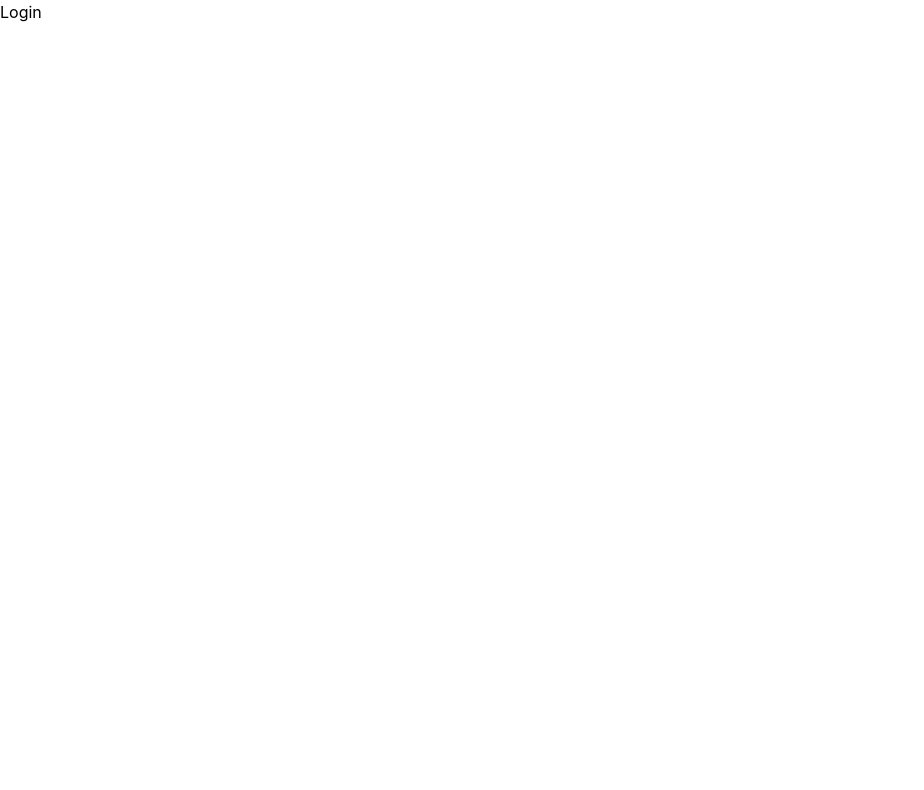
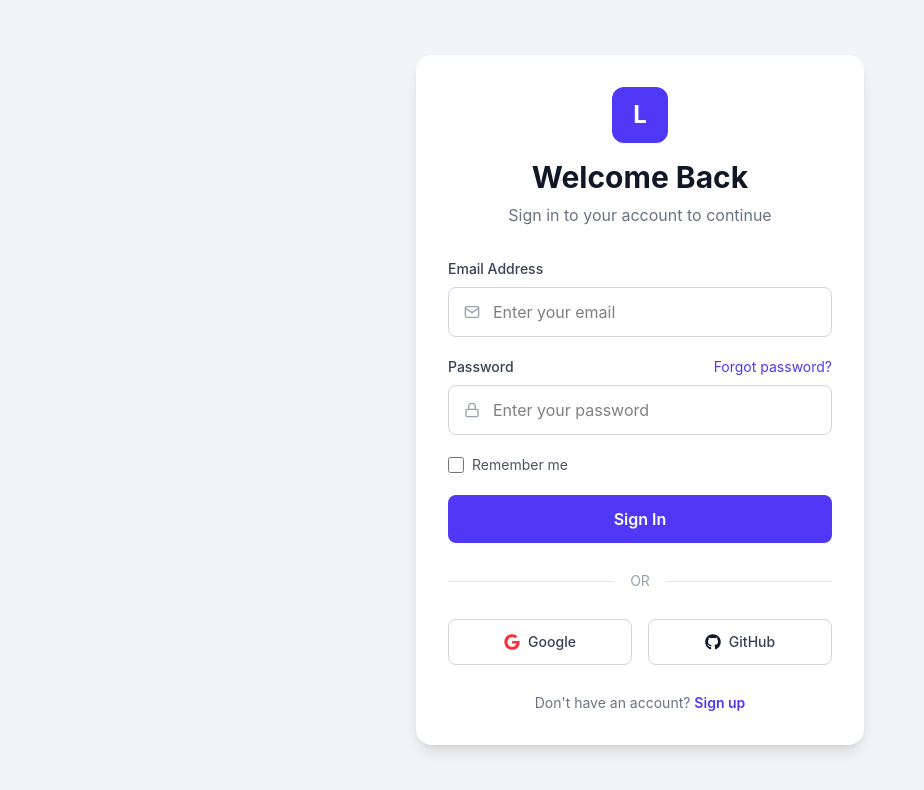
Before and after one commit to moshiurhossain/LMS-FRONTEND, a React (Vite) app: page /auth/login in a window 1280 px wide. Shown: the top 790 px of the page, without its empty margins (0-924 px from the left). Built offline with nearby package versions, Linux system fonts and the light colour scheme.

Commit message:
login page design created

```diff
--- a/package.json
+++ b/package.json
@@ -11,8 +11,10 @@
   },
   "dependencies": {
     "@tailwindcss/vite": "^4.3.3",
+    "axios": "^1.20.0",
     "react": "^19.2.8",
     "react-dom": "^19.2.8",
+    "react-icons": "^5.7.0",
     "react-router": "^8.4.0",
     "tailwindcss": "^4.3.3"
   },
--- a/src/App.jsx
+++ b/src/App.jsx
@@ -6,6 +6,8 @@ import Layoutone from './layouts/Layoutone'
 import Authlayout from './layouts/Authlayout'
 import Login from './pages/Login'
 import Signup from './pages/Signup'
+import Adminlayout from './layouts/Adminlayout'
+import Dashboard from './pages/Dashboard'
 function App() {
 
 
@@ -14,24 +16,31 @@ function App() {
     ////MasterLayout////
     <Route>
 
-      ////layoutone////
+      {/* ////layoutone//// */}
       <Route path ='/' element={<Layoutone/>}>
         <Route index element={<Home/>}/>
         <Route path='*' element={<Notfound/>}/>
       </Route>
-      ////layoutone////
+      {/* ////layoutone//// */}
 
-      ////Authlayout////
+      {/* ////Authlayout//// */}
       <Route path='/auth' element={<Authlayout/>}>
+        <Route index element={<Signup/>} />
         <Route path='/auth/login' element={<Login/>} />
-        <Route path='/auth/signup' element={<Signup/>} />
+        <Route path='*' element={<Notfound/>}/>
       </Route>
-      ////Authlayout////
+      {/* ////Authlayout//// */}
 
+      {/* ////Adminlayout */}
+      <Route path='/admin' element={<Adminlayout/>}>
+       <Route index element={<Dashboard/>}/>
+       <Route path='*' element={<Notfound/>}/>
+      </Route>
+      {/* ////Adminlayout */}
 
 
     </Route>
-     ////MasterLayout////
+     //MasterLayout////
   ))
   // React Router ends //
 
--- a/src/layouts/Adminlayout.jsx
+++ b/src/layouts/Adminlayout.jsx
@@ -1,9 +1,11 @@
 import { Outlet } from "react-router"
+import Header from "../pages/Header"
 
 
 const Adminlayout = () => {
   return (
     <div>
+        <Header/>
         <Outlet/>
     </div>
   )
--- /dev/null
+++ b/src/pages/Dashboard.jsx
@@ -0,0 +1,11 @@
+
+
+const Dashboard = () => {
+  return (
+    <div>
+        Dashboard
+    </div>
+  )
+}
+
+export default Dashboard
--- a/src/pages/Login.jsx
+++ b/src/pages/Login.jsx
@@ -1,9 +1,122 @@
 
+
+import React from "react";
+import { FaGoogle, FaGithub } from "react-icons/fa";
+import { FiMail, FiLock } from "react-icons/fi";
 
 const Login = () => {
   return (
-    <div>Login</div>
-  )
-}
+    <div className="min-h-screen bg-gray-100 flex items-center justify-center px-4">
+      <div className="w-full max-w-md bg-white rounded-2xl shadow-lg p-8">
+        {/* Header */}
+        <div className="text-center mb-8">
+          <div className="w-14 h-14 bg-indigo-600 rounded-xl flex items-center justify-center mx-auto mb-4">
+            <span className="text-white text-2xl font-bold">L</span>
+          </div>
 
-export default Login
+          <h1 className="text-3xl font-bold text-gray-900">
+            Welcome Back
+          </h1>
+
+          <p className="text-gray-500 mt-2">
+            Sign in to your account to continue
+          </p>
+        </div>
+
+        {/* Login Form */}
+        <div className="space-y-5">
+          {/* Email */}
+          <div>
+            <label className="block text-sm font-medium text-gray-700 mb-2">
+              Email Address
+            </label>
+
+            <div className="relative">
+              <FiMail className="absolute left-4 top-1/2 -translate-y-1/2 text-gray-400" />
+
+              <input
+                type="email"
+                placeholder="Enter your email"
+                className="w-full pl-11 pr-4 py-3 border border-gray-300 rounded-lg outline-none focus:ring-2 focus:ring-indigo-500 focus:border-indigo-500 transition"
+              />
+            </div>
+          </div>
+
+          {/* Password */}
+          <div>
+            <div className="flex items-center justify-between mb-2">
+              <label className="text-sm font-medium text-gray-700">
+                Password
+              </label>
+
+              <button className="text-sm text-indigo-600 hover:text-indigo-700">
+                Forgot password?
+              </button>
+            </div>
+
+            <div className="relative">
+              <FiLock className="absolute left-4 top-1/2 -translate-y-1/2 text-gray-400" />
+
+              <input
+                type="password"
+                placeholder="Enter your password"
+                className="w-full pl-11 pr-4 py-3 border border-gray-300 rounded-lg outline-none focus:ring-2 focus:ring-indigo-500 focus:border-indigo-500 transition"
+              />
+            </div>
+          </div>
+
+          {/* Remember Me */}
+          <div className="flex items-center gap-2">
+            <input
+              type="checkbox"
+              className="w-4 h-4 accent-indigo-600"
+            />
+
+            <span className="text-sm text-gray-600">
+              Remember me
+            </span>
+          </div>
+
+          {/* Login Button */}
+          <button className="w-full bg-indigo-600 hover:bg-indigo-700 text-white font-semibold py-3 rounded-lg transition">
+            Sign In
+          </button>
+        </div>
+
+        {/* Divider */}
+        <div className="flex items-center gap-4 my-7">
+          <div className="h-px bg-gray-200 flex-1" />
+          <span className="text-sm text-gray-400">OR</span>
+          <div className="h-px bg-gray-200 flex-1" />
+        </div>
+
+        {/* Social Buttons */}
+        <div className="grid grid-cols-2 gap-4">
+          <button className="flex items-center justify-center gap-2 border border-gray-300 rounded-lg py-3 hover:bg-gray-50 transition">
+            <FaGoogle className="text-red-500" />
+            <span className="text-sm font-medium text-gray-700">
+              Google
+            </span>
+          </button>
+
+          <button className="flex items-center justify-center gap-2 border border-gray-300 rounded-lg py-3 hover:bg-gray-50 transition">
+            <FaGithub className="text-gray-900" />
+            <span className="text-sm font-medium text-gray-700">
+              GitHub
+            </span>
+          </button>
+        </div>
+
+        {/* Sign Up */}
+        <p className="text-center text-sm text-gray-500 mt-7">
+          Don't have an account?{" "}
+          <button className="text-indigo-600 font-semibold hover:text-indigo-700">
+            Sign up
+          </button>
+        </p>
+      </div>
+    </div>
+  );
+};
+
+export default Login;
```
Also changed, not shown: 1 other file (tests, documents, lock files or other folders).
